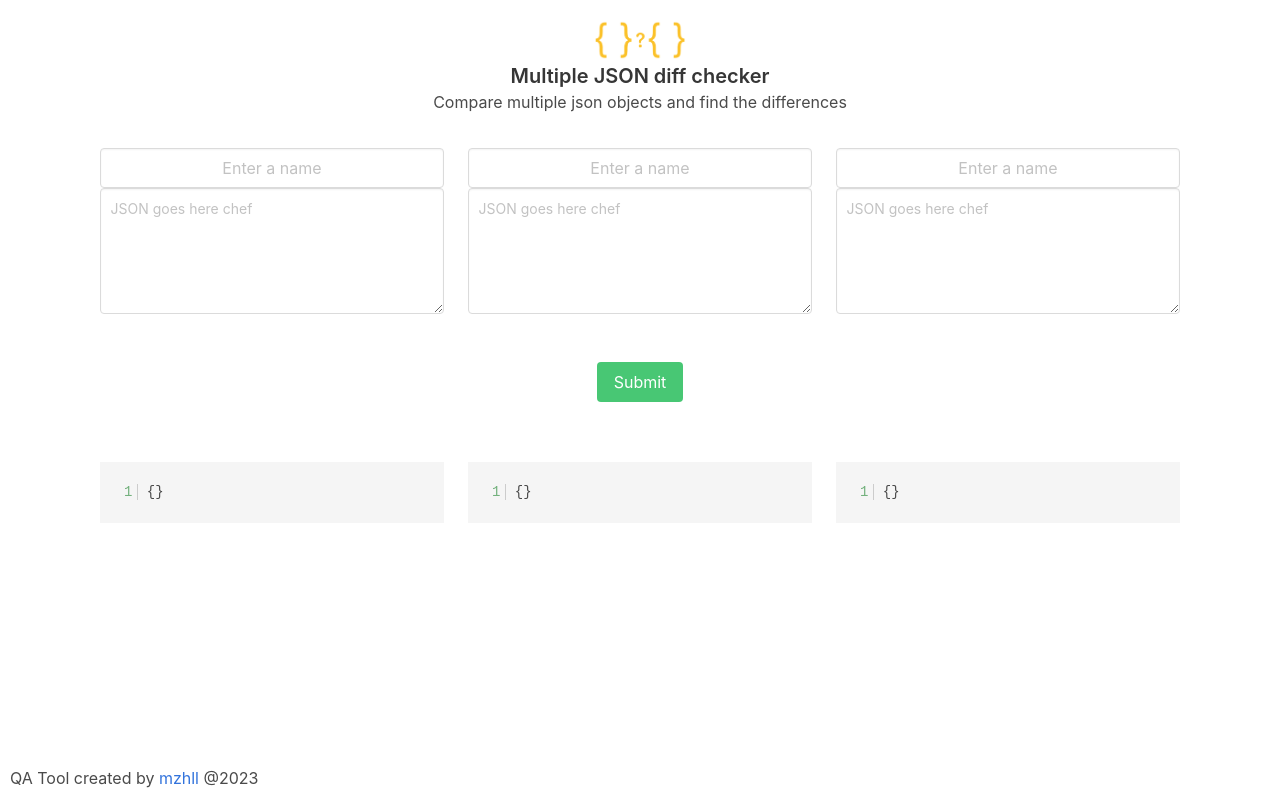
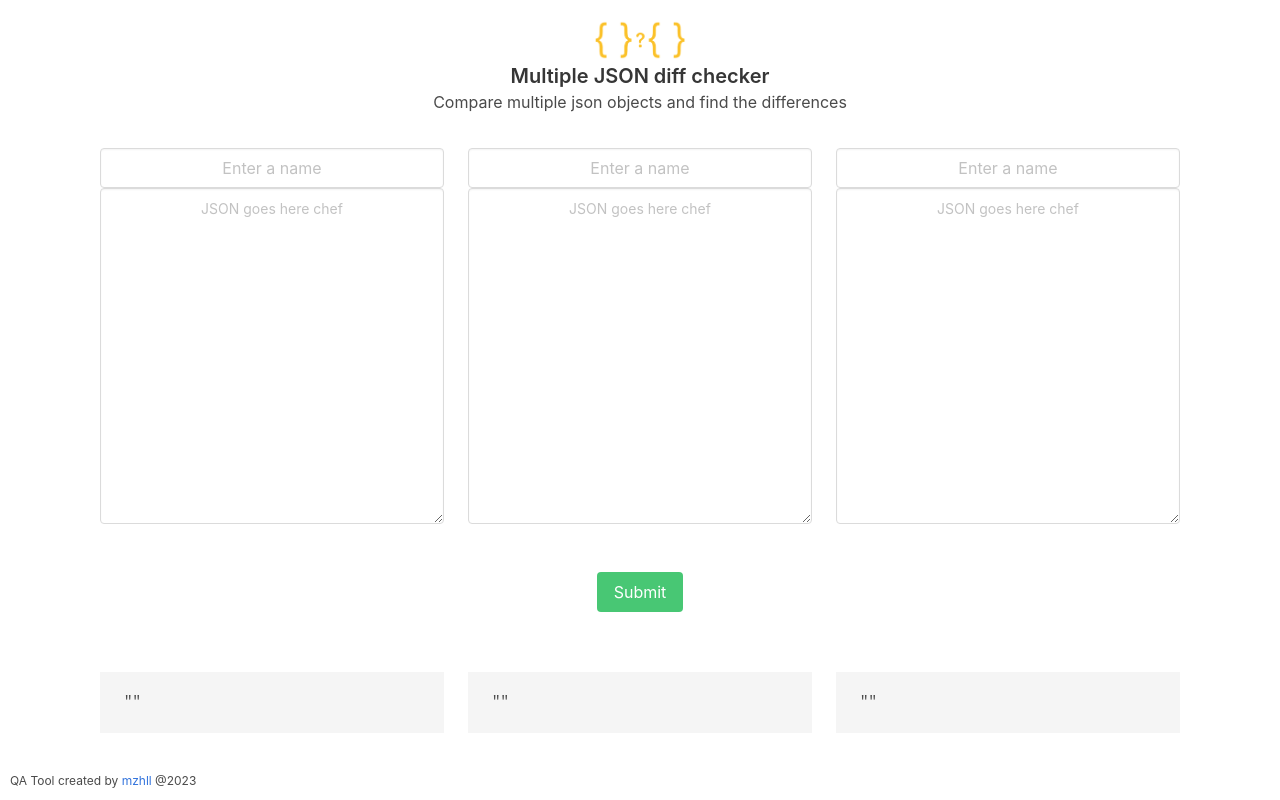
Before and after one commit to hilalmustofa/jsoncompare, a React (Create React App) app: page / in a window 1280 px wide. Built offline with nearby package versions, Linux system fonts and the light colour scheme.

Commit message:
Revamp script for better highlighting

```diff
--- a/package.json
+++ b/package.json
@@ -7,6 +7,9 @@
     "@testing-library/react": "^13.4.0",
     "@testing-library/user-event": "^13.5.0",
     "deep-diff": "^1.0.2",
+    "diff-json": "^2.0.0",
+    "json-diff": "^1.0.0",
+    "lodash": "^4.17.21",
     "react": "^18.2.0",
     "react-dom": "^18.2.0",
     "react-scripts": "5.0.1",
--- a/src/App.js
+++ b/src/App.js
@@ -1,28 +1,131 @@
-import React, { useState, useEffect } from "react";
+import React, { useState, useEffect } from 'react';
 import deepDiff from 'deep-diff';
 
-const App = () => {
+function App() {
   const [baseValue, setBaseValue] = useState('');
   const [firstValue, setFirstValue] = useState('');
   const [secondValue, setSecondValue] = useState('');
-  const [base, setBase] = useState({});
-  const [first, setFirst] = useState({});
-  const [second, setSecond] = useState({});
-  const [diff1, setDiff1] = useState(null);
-  const [diff2, setDiff2] = useState(null);
+  const [base, setBase] = useState('');
+  const [first, setFirst] = useState('');
+  const [second, setSecond] = useState('');
   const [baseName, setBaseName] = useState('');
   const [firstName, setFirstName] = useState('');
   const [secondName, setSecondName] = useState('');
+  const [diffs, setDiffs] = useState([]);
+  const [diffs2, setDiffs2] = useState([]);
+  const [highlightedJson, setHighlightedJson] = useState('');
+  const [highlightedJson2, setHighlightedJson2] = useState('');
   const [baseError, setBaseError] = useState('');
   const [firstError, setFirstError] = useState('');
   const [secondError, setSecondError] = useState('');
 
   useEffect(() => {
-    setDiff1(deepDiff.diff(base, first));
-    setDiff2(deepDiff.diff(first, second));
-  }, [base, first, second]);
+    const diff1 = deepDiff(base, first);
+    const diff2 = deepDiff(first, second);
+    setDiffs(diff1)
+    setDiffs2(diff2)
+  }, [base, first, second])
+
+  useEffect(() => {
+    if (Array.isArray(diffs)) {
+      diffs.forEach(diff => {
+        if (diff.kind === 'E') {
+          let path = diff.path;
+          let value = diff.rhs;
+          let obj = first;
+          while (path.length > 1) {
+            obj = obj[path.shift()];
+          }
+          obj[path[0]] = `<span style='background-color:pink'>${value}</span>`;
+        } else if (diff.kind === 'D') {
+          let path = diff.path;
+          let value = diff.lhs;
+          let obj = first;
+          while (path.length > 1) {
+            obj = obj[path.shift()];
+          }
+          let key = path[0];
+          delete obj[key];
+          obj[`<del>${key}</del>`] = `<del>${value}</del>`;
+        } else if (diff.kind === 'A') {
+          let path = diff.path;
+          let index = diff.index;
+          let value = diff.item.rhs;
+          let obj = first;
+          while (path.length > 1) {
+            obj = obj[path.shift()];
+          }
+          obj[path[0]].splice(index, 0, `<span style='background-color:green'>${value}</span>`);
+        } else if (diff.kind === 'N') {
+          let path = diff.path;
+          let value = diff.rhs;
+          let obj = first;
+          while (path.length > 1) {
+            obj = obj[path.shift()];
+          }
+          obj[path[0]] = `<span style='background-color:cyan'>${value}</span>`;
+        }
+      });
+      setHighlightedJson(JSON.stringify(first, null, 2));
+    } else if (typeof diffs === 'object') {
+      // Handle case where objects are completely different
+      setHighlightedJson('Objects are completely different');
+    }
+  }, [diffs, first]);
+
+  useEffect(() => {
+    if (Array.isArray(diffs2)) {
+      diffs2.forEach(diff => {
+        if (diff.kind === 'E') {
+          let path = diff.path;
+          let value = diff.rhs;
+          let obj = second;
+          while (path.length > 1) {
+            obj = obj[path.shift()];
+          }
+          obj[path[0]] = `<span style='background-color:pink'>${value}</span>`;
+        } else if (diff.kind === 'D') {
+          let path = diff.path;
+          let value = diff.lhs;
+          let obj = second;
+          while (path.length > 1) {
+            obj = obj[path.shift()];
+          }
+          let key = path[0];
+          delete obj[key];
+          obj[`<del>${key}</del>`] = `<del>${value}</del>`;
+        } else if (diff.kind === 'A') {
+          let path = diff.path;
+          let index = diff.index;
+          let value = diff.item.rhs;
+          let obj = second;
+          while (path.length > 1) {
+            obj = obj[path.shift()];
+          }
+          obj[path[0]].splice(index, 0, `<span style='background-color:green'>${value}</span>`);
+        } else if (diff.kind === 'N') {
+          let path = diff.path;
+          let key = path[path.length - 1];
+          let value = diff.rhs;
+          let obj = second;
+          while (path.length > 1) {
+            obj = obj[path.shift()];
+          }
+          obj[`<span style='background-color:cyan'>${key}</span>`] = `<span style='background-color:cyan'>${value}</span>`;
+        }
+      });
+      setHighlightedJson2(JSON.stringify(second, null, 2));
+    } else if (typeof diffs2 === 'object') {
+      // Handle case where objects are completely different
+      setHighlightedJson2('Objects are completely different');
+    }
+  }, [diffs2, second]);
+
 
   const handleSubmit = () => {
+    if (baseValue === '') {
+      setBaseError('JSON input cannot be empty');
+    } else {
       try {
         setBase(JSON.parse(baseValue));
         setBaseError(null);
@@ -30,54 +133,28 @@ const App = () => {
         setBaseError('Invalid JSON chef, ngowar lu');
 
       }
-
+    }
+    if (firstValue === '') {
+      setFirstError('JSON input cannot be empty');
+    } else {
       try {
         setFirst(JSON.parse(firstValue));
         setFirstError(null);
       } catch (error) {
         setFirstError('Invalid JSON chef, ngowar lu');
       }
-
+    }
+    if (secondValue === '') {
+      setSecondError('JSON input cannot be empty');
+    } else {
       try {
         setSecond(JSON.parse(secondValue));
         setSecondError(null);
       } catch (error) {
         setSecondError('Invalid JSON chef, ngowar lu');
       }
-  };
-
-
-  const highlightChangedValues = (value, diff) => {
-    let result = '<pre>';
-    let jsonString = JSON.stringify(value, null, 2);
-    if (diff) {
-      for (const key of Object.keys(value)) {
-        const changedValue = diff.find(item => item.path[0] === key);
-        if (changedValue) {
-          const path = changedValue.path.join('.');
-          jsonString = jsonString.replace(new RegExp(`"${path}":\\s*"([^"]*)"`, 'g'), '<span class="changed">$&</span>');
-          jsonString = jsonString.replace(new RegExp(`"${path}":\\s*{`, 'g'), '<span class="changed">$&</span>{');
-          jsonString = jsonString.replace(new RegExp(`"${path}":\\s*\\[`, 'g'), '<span class="changed">$&</span>[');
-          jsonString = jsonString.replace(new RegExp(`"${path}":\\s*\\b([^"]*)\\b`, 'g'), '<span class="changed">$&</span>');
     }
   }
-    }
-
-    // Split the JSON string into an array of lines
-    const lines = jsonString.split('\n');
-
-    // Add line numbering to each line
-    for (let i = 0; i < lines.length; i++) {
-      result += `<span class="line-number">${i + 1}</span> ${lines[i]}\n`;
-    }
-
-    result += '</pre>';
-    return result;
-  };
-
-
-
-
   return (
     <div>
       <div className="container">
@@ -89,15 +166,15 @@ const App = () => {
         <div className="columns">
           <div className="column">
             <input className="input has-text-centered" type="text" value={baseName} onChange={e => setBaseName(e.target.value)} placeholder="Enter a name" />
-            <textarea className="textarea" value={baseValue} onChange={e => setBaseValue(e.target.value)} placeholder="JSON goes here chef" rows="5" resize="both" style={{ fontSize: "14px" }} />
+            <textarea className="textarea has-text-centered" value={baseValue} onChange={e => setBaseValue(e.target.value)} placeholder="JSON goes here chef" rows="15" resize="both" style={{ fontSize: "14px" }} />
           </div>
           <div className="column">
             <input className="input has-text-centered" type="text" value={firstName} onChange={e => setFirstName(e.target.value)} placeholder="Enter a name" />
-            <textarea className="textarea" value={firstValue} onChange={e => setFirstValue(e.target.value)} placeholder="JSON goes here chef" rows="5" resize="both" style={{ fontSize: "14px" }} />
+            <textarea className="textarea has-text-centered" value={firstValue} onChange={e => setFirstValue(e.target.value)} placeholder="JSON goes here chef" rows="15" resize="both" style={{ fontSize: "14px" }} />
           </div>
           <div className="column">
             <input className="input has-text-centered" type="text" value={secondName} onChange={e => setSecondName(e.target.value)} placeholder="Enter a name" />
-            <textarea className="textarea" value={secondValue} onChange={e => setSecondValue(e.target.value)} placeholder="JSON goes here chef" rows="5" resize="both" style={{ fontSize: "14px" }} />
+            <textarea className="textarea has-text-centered" value={secondValue} onChange={e => setSecondValue(e.target.value)} placeholder="JSON goes here chef" rows="15" resize="both" style={{ fontSize: "14px" }} />
           </div>
         </div>
         <br />
@@ -106,36 +183,33 @@ const App = () => {
             Submit
           </button>
         </div>
-        <div className="columns">
+        <div className="columns is-centered">
           <div className="column">
             <h3 className="title is-5 has-text-centered">{baseName}</h3>
             {baseError && <p className="has-text-danger has-text-centered">{baseError}</p>}
-            {!baseError && <div dangerouslySetInnerHTML={{ __html: highlightChangedValues(base) }} />}
+            {!baseError && <pre dangerouslySetInnerHTML={{ __html: JSON.stringify(base, null, 2) }} />}
           </div>
           <div className="column">
             <h3 className="title is-5 has-text-centered">{firstName}</h3>
             {firstError && <p className="has-text-danger has-text-centered">{firstError}</p>}
-            {!firstError && <div dangerouslySetInnerHTML={{ __html: highlightChangedValues(first, diff1) }} />}
+            {!firstError && <pre dangerouslySetInnerHTML={{ __html: highlightedJson }} />}
           </div>
           <div className="column">
             <h3 className="title is-5 has-text-centered">{secondName}</h3>
             {secondError && <p className="has-text-danger has-text-centered">{secondError}</p>}
-            {!secondError && <div dangerouslySetInnerHTML={{ __html: highlightChangedValues(second, diff2) }} />}
+            {!secondError && <pre dangerouslySetInnerHTML={{ __html: highlightedJson2 }} />}
           </div>
         </div>
       </div>
-
-  <div class="content has-text-centered" style={{ position: "fixed", bottom: 10, left:10}}>
+      <div class="content has-text-centered is-small" style={{ position: "fixed", bottom: 10, left: 10 }}>
         <p>
           QA Tool created by <a href="https://github.com/hilalmustofa">mzhll</a> @2023
         </p>
       </div>
+    </div>
+  );
+}
 
 
 
-    </div>
-  );
-
-};
-
 export default App;
```
Also changed, not shown: src/bulma.css, 2 other files (tests, documents, lock files or other folders). Lines whose indentation alone changed are shown as unchanged.
